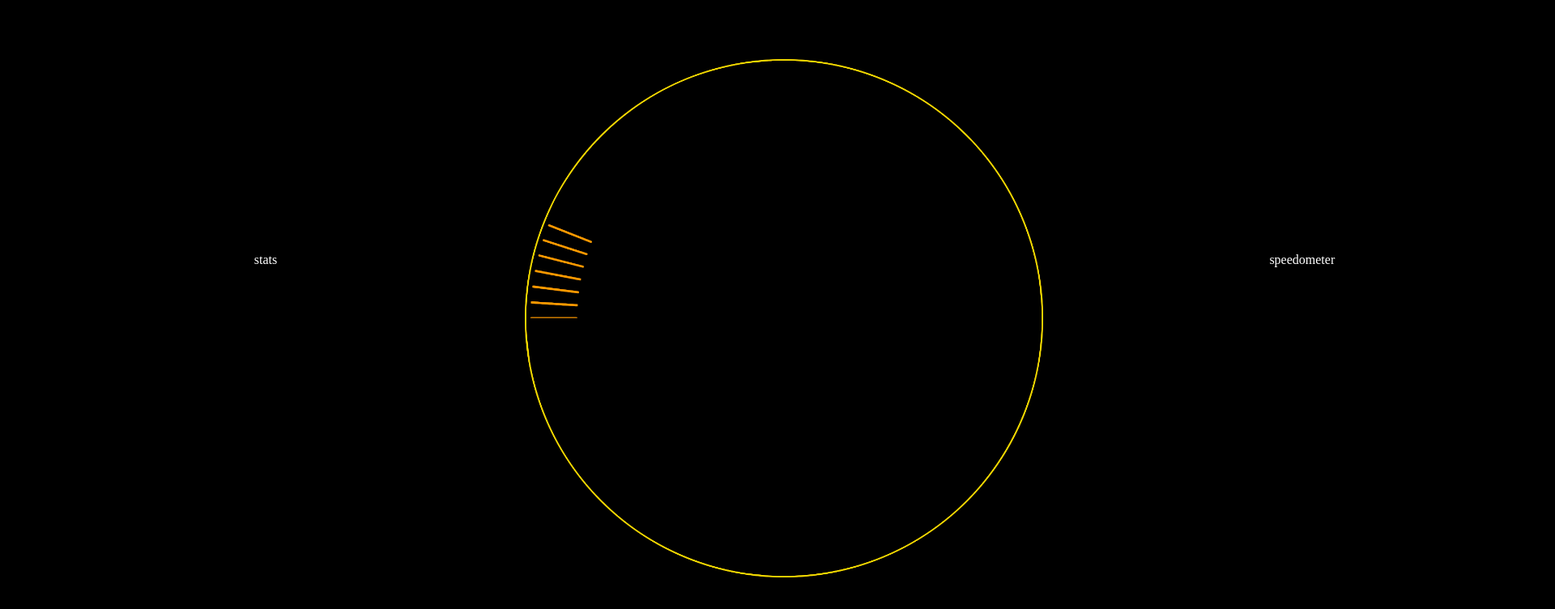
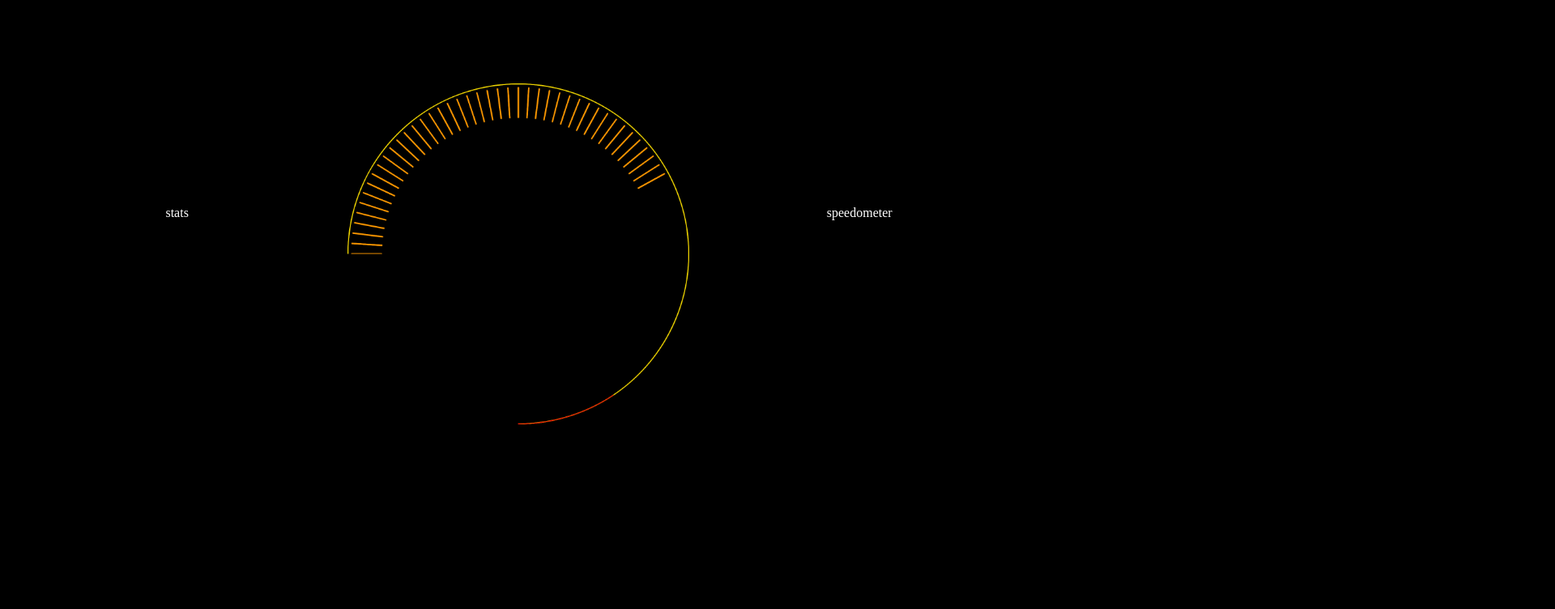
Before and after one commit to shotgoose/dashboardFC, a plain HTML site: page dashboard.html in a window 1280 px wide. Shown: the whole page at 81% size, 1920 px wide, since content can reach past the window. Drawn offline with Linux system fonts and the light colour scheme.

Commit message:
Small updates

```diff
--- a/dashboard.html
+++ b/dashboard.html
@@ -15,7 +15,7 @@
         </div>
 
         <div id="tachometer" class="gauge">
-            <img id="tachometer_outline" class="gauge_outline" src="assets/gaugeOutline.png"/>
+            <img id="tachometer_outline" class="gauge_outline" src="assets/gaugeOutline2.png"/>
             <img id="tachometer_bar" class="gauge_bar" src="assets/gaugeIncrements.png"/>
         </div>
 
--- a/main.js
+++ b/main.js
@@ -1,6 +1,6 @@
 const data = {
     rpm: 0,
-    speed: 0,
+    mph: 0,
     coolantTemp: 0,
     oilPressure: 0,
     voltage: 0,
@@ -11,10 +11,10 @@ const data = {
     leftTurnSignal: false,
     hazards: false,
     highBeam: false,
-    maxrpm: 8000,
+    maxrpm: 7000,
 }
 
-data.rpm = 750;
+data.rpm = 4000;
 
 function animate(timestamp) {
     draw_gauge("tachometer_bar", data.rpm/data.maxrpm);
@@ -25,6 +25,7 @@ function animate(timestamp) {
 function draw_gauge(element_id, gauge_percent) {
     const img = document.getElementById(element_id);
     if (!img) return;
+    if (gauge_percent > 1) gauge_percent = 1;
 
     const startAngle = Math.PI;
     var path = "50% 50%, 0% 50%";
@@ -43,6 +44,8 @@ function draw_gauge(element_id, gauge_percent) {
     img.style.clipPath = "polygon(" + path + ")";
 }
 
+function gauge_units(element_id) {
 
+}
 
 requestAnimationFrame(animate);
--- a/style.css
+++ b/style.css
@@ -1,13 +1,15 @@
 body {
     background-color: black;
     color: white;
-    width: 1920px;
-    height: 720px;
+    display: flex;
+    justify-content: center;
+    align-items: center;
+    height: 100vh;
 }
 
 #dashboard {
-    height: 100%;
-    width: 100%;
+    width: 1920px;
+    height: 720px;
     display: flex;
 }
 
@@ -20,7 +22,6 @@ body {
 }
 
 .gauge_bar {
-    clip-path: polygon(50% 50%, 0% 50%, 0% 0%, 100% 0%, 100% 100%, 50% 100%);
     max-width: 100%;
     max-height: 100%;
     left: 0px;
```
Also changed, not shown: assets/gaugeOutline1.png (added), assets/gaugeOutline2.png (added), assets/gaugeOutline3.png (added).
